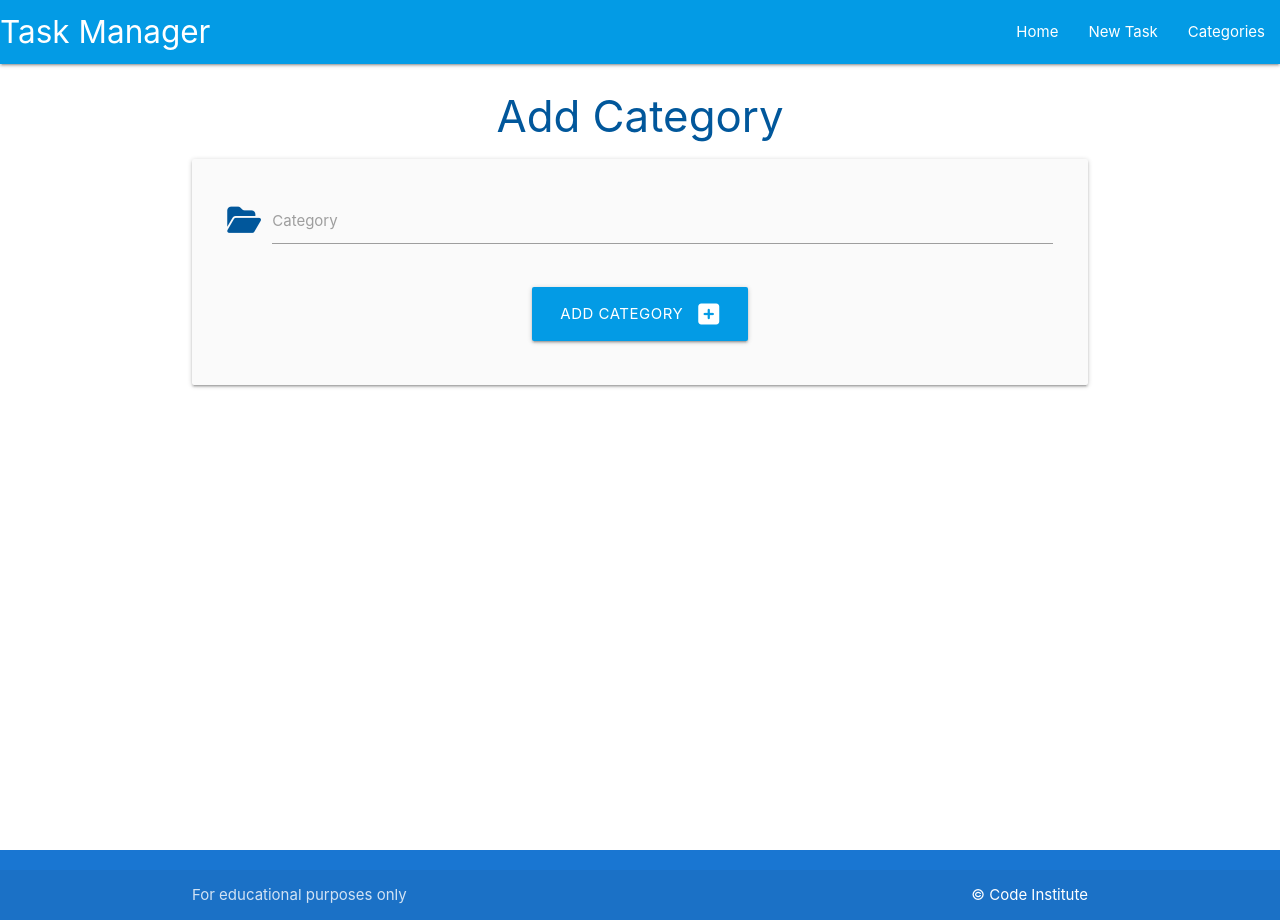
After one commit to ProfessorJames/flask-sql-task-manager-walkthru-gitpod, a Flask app: page /add_category in a window 1280 px wide. The commit adds this page. Run offline with Flask 2, Linux system fonts and the light colour scheme.

Commit message:
Add routes and add category functionality

```diff
--- a/taskmanager/routes.py
+++ b/taskmanager/routes.py
@@ -1,7 +1,20 @@
-from flask import render_template
+from flask import render_template, request, redirect, url_for
 from taskmanager import app, db
 from taskmanager.models import Category, Task
 
 @app.route("/")
 def home():
     return render_template("tasks.html")
+
+@app.route("/categories")
+def categories():
+    return render_template("categories.html")
+
+@app.route("/add_category", methods=["GET", "POST"])
+def add_category():
+    if request.method == 'POST':
+        category = Category(category_name=request.form.get("category_name"))
+        db.session.add(category)
+        db.session.commit()
+        return redirect(url_for("categories"))
+    return render_template("add_category.html")
--- /dev/null
+++ b/taskmanager/templates/add_category.html
@@ -0,0 +1,26 @@
+{% extends "base.html" %}
+{% block content %}
+
+<h3 class="light-blue-text text-darken-4 center-align">Add Category</h3>
+
+<div class="row card-panel grey lighten-5">
+    <form class="col s12" method="POST" action="{{ url_for('add_category') }}">
+      <!-- category name -->
+      <div class="row">
+        <div class="input-field col s12">
+            <i class="fas fa-folder-open prefix light-blue-text text-darken-4"></i>
+          <input id="category_name" name="category_name" type="text" minlength="3" maxlength="25" class="validate" required>
+          <label for="category_name">Category</label>
+        </div>
+      </div>
+      <!-- category name -->
+      <div class="row">
+        <div class="col s12 center-align">
+           <button type="submit" class="btn-large light-blue darken-1" >
+            Add Category <i class="fas fa-plus-square right"></i></button>
+        </div>
+      </div>
+    </form>
+  </div>
+
+{% endblock %}
--- a/taskmanager/templates/base.html
+++ b/taskmanager/templates/base.html
@@ -18,7 +18,7 @@
               <ul class="right hide-on-med-and-down">
                 <li><a href="{{ url_for('home') }}">Home</a></li>
                 <li><a href="">New Task</a></li>
-                <li><a href="">Categories</a></li>
+                <li><a href="{{ url_for('categories') }}">Categories</a></li>
               </ul>
             </div>
           </nav>
@@ -26,12 +26,12 @@
           <ul class="sidenav" id="mobile-demo">
             <li><a href="{{ url_for('home') }}">Home</a></li>
             <li><a href="">New Task</a></li>
-            <li><a href="">Categories</a></li>
+            <li><a href="{{ url_for('categories') }}">Categories</a></li>
           </ul>
     </header>
 
     <main class="container">
-        {% block container %}
+        {% block content %}
         {% endblock %}
     </main>
 
```
Also changed, not shown: taskmanager/templates/categories.html (added, +14 -0 lines).
